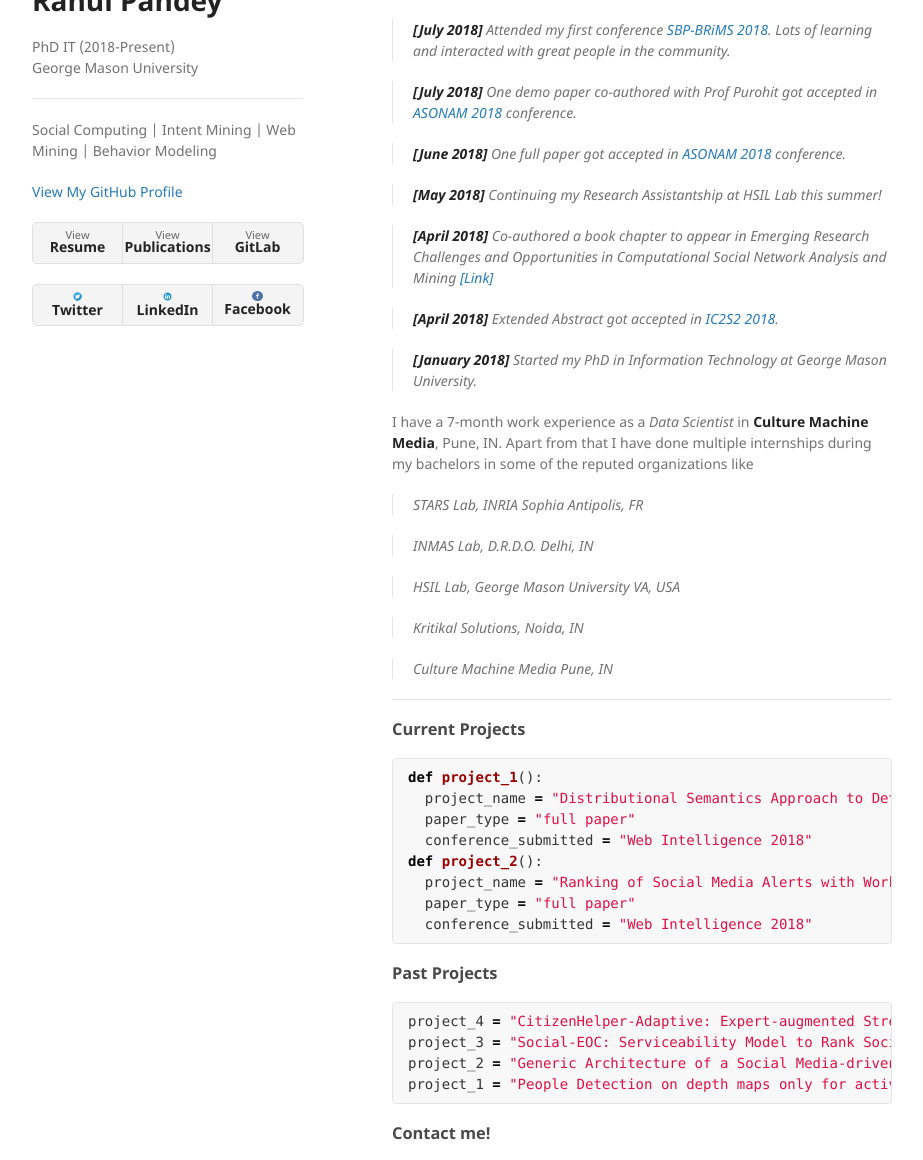
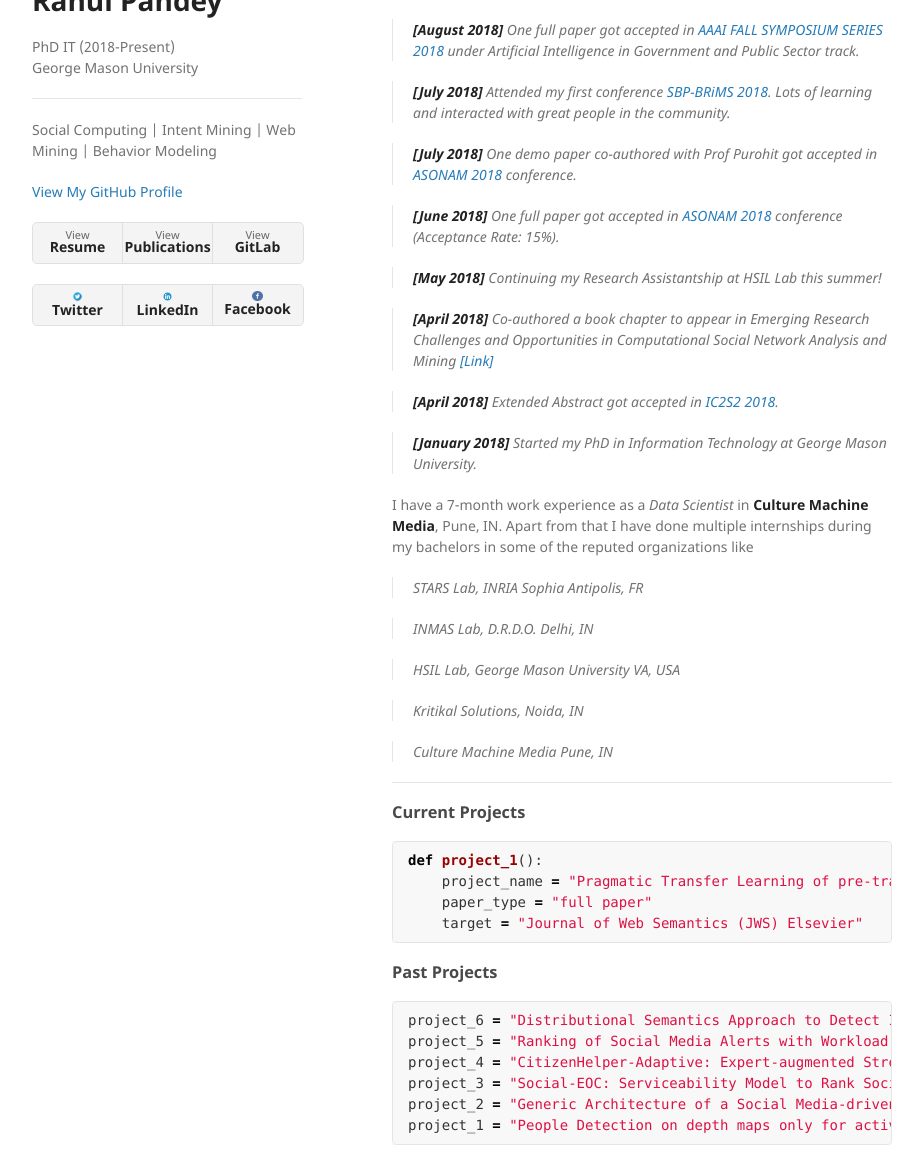
Before and after one commit to gizmowiki/gizmowiki.github.io, a Jekyll site: the page built from index.md, in a window 1280 px wide and 1400 px high, scrolled down 213 px. Shown: the part 240-1400 px from the top of the window, without its empty margins (178-1101 px from the left). Built offline with Jekyll 4.4.1, drawn with Linux system fonts in a browser that asks for light colours; our own code applies the rules of GitHub Pages for plain Markdown files; some of the changed text lies outside the part shown.

Commit message:
web intelligence 2018 add

````diff
--- a/index.md
+++ b/index.md
@@ -3,18 +3,20 @@
 ---
 
 ## [](#header-2)Hello!
-I am **Rahul Pandey**, first term PhD student in Information Technology with the concentration in Information Science and Technology. I have done my bachelors with _Computer Science_ major from **The LNMIIT**, Jaipur, IN from _2013-17_. My research interests lie in the _intersection_ of _Machine Learning_ and _Semantic understandings of intents and behaviors_ and apply that across domains to solve complex human-centered problems. It is an amalgam of _Social Computing, Intent Mining, Web Mining and Behavior Modeling_ across different modalities including but not limited to _text, images, videos_ etc.
+I am **Rahul Pandey**, first year PhD student in Information Technology with the concentration in Information Science and Technology. I have done my bachelors with _Computer Science_ major from **The LNMIIT**, Jaipur, IN from _2013-17_. My research interests lie in the _intersection_ of _Machine Learning_ and _Semantic understandings of intents and behaviors_ and apply that across domains to solve complex human-centered problems. It is an amalgam of _Social Computing, Intent Mining, Web Mining and Behavior Modeling_ across different modalities including but not limited to _text, images, videos_ etc.
 
 Currently, I am a Graduate Research Assistant at [Humanitarian, Semantics & Informatics Lab](http://ist.gmu.edu/~hpurohit/informatics-lab.html){:target="_blank"}, [Volgenau School of Engineering](https://volgenau.gmu.edu/){:target="_blank"} in [George Mason University](https://www2.gmu.edu/){:target="_blank"}. My advisor is [Dr Hemant Purohit](http://ist.gmu.edu/~hpurohit/){:target="_blank"}.
 
 ### [](#header-3) Recent News
+>**[August 2018]** Two full paper got accepted in [Web Intelligence 2018](https://webintelligence2018.com/index.html){:target="_blank"} conference.
+
 >**[August 2018]** One full paper got accepted in [AAAI FALL SYMPOSIUM SERIES 2018](https://aaai.org/Symposia/Fall/fss18.php){:target="_blank"} under _Artificial Intelligence in Government and Public Sector_ track.
 
 >**[July 2018]** Attended my first conference [SBP-BRiMS 2018](http://sbp-brims.org/2018/){:target="_blank"}. Lots of learning and interacted with great people in the community.
 
 >**[July 2018]** One demo paper co-authored with Prof Purohit got accepted in [ASONAM 2018](http://asonam.cpsc.ucalgary.ca/2018/){:target="_blank"} conference.
 
->**[June 2018]** One full paper got accepted in [ASONAM 2018](http://asonam.cpsc.ucalgary.ca/2018/){:target="_blank"} conference.
+>**[June 2018]** One full paper got accepted in [ASONAM 2018](http://asonam.cpsc.ucalgary.ca/2018/){:target="_blank"} conference (Acceptance Rate: 15%).
 
 >**[May 2018]** Continuing my Research Assistantship at HSIL Lab this summer!
 
@@ -42,18 +44,16 @@
 ### [](#header-3)Current Projects
 ```python
 def project_1():
-  project_name = "Distributional Semantics Approach to Detect Intent in Twitter Conversations on Sexual Assaults"
-  paper_type = "full paper"
-  conference_submitted = "Web Intelligence 2018"
-def project_2():
-  project_name = "Ranking of Social Media Alerts with Workload Bounds in Emergency Operation Centers"
-  paper_type = "full paper"
-  conference_submitted = "Web Intelligence 2018"
+    project_name = "Pragmatic Transfer Learning of pre-trained word and sense representation for domain-specific text analytics"
+    paper_type = "full paper"
+    target = "Journal of Web Semantics (JWS) Elsevier"
 ```
 <!-- Learning to rank twitter data for intent classification
 Modeling user intent to help Fire and Rescue department of the state -->
 ### [](#header-3)Past Projects
 ```python
+project_6 = "Distributional Semantics Approach to Detect Intent in Twitter Conversations on Sexual Assaults"
+project_5 = "Ranking of Social Media Alerts with Workload Bounds in Emergency Operation Centers"
 project_4 = "CitizenHelper-Adaptive: Expert-augmented Streaming Analytics System for Emergency Services and Humanitarian Organizations"
 project_3 = "Social-EOC: Serviceability Model to Rank Social Media Requests for Emergency Operation Centers"
 project_2 = "Generic Architecture of a Social Media-driven Intervention Support System for Smart Cities"
@@ -67,4 +67,4 @@
 institute = "gmu"
 ```
 * * *
-_PS: I love python :)_
+_PS: I love python and I adore Java :)_
````
Also changed, not shown: 1 other file.
